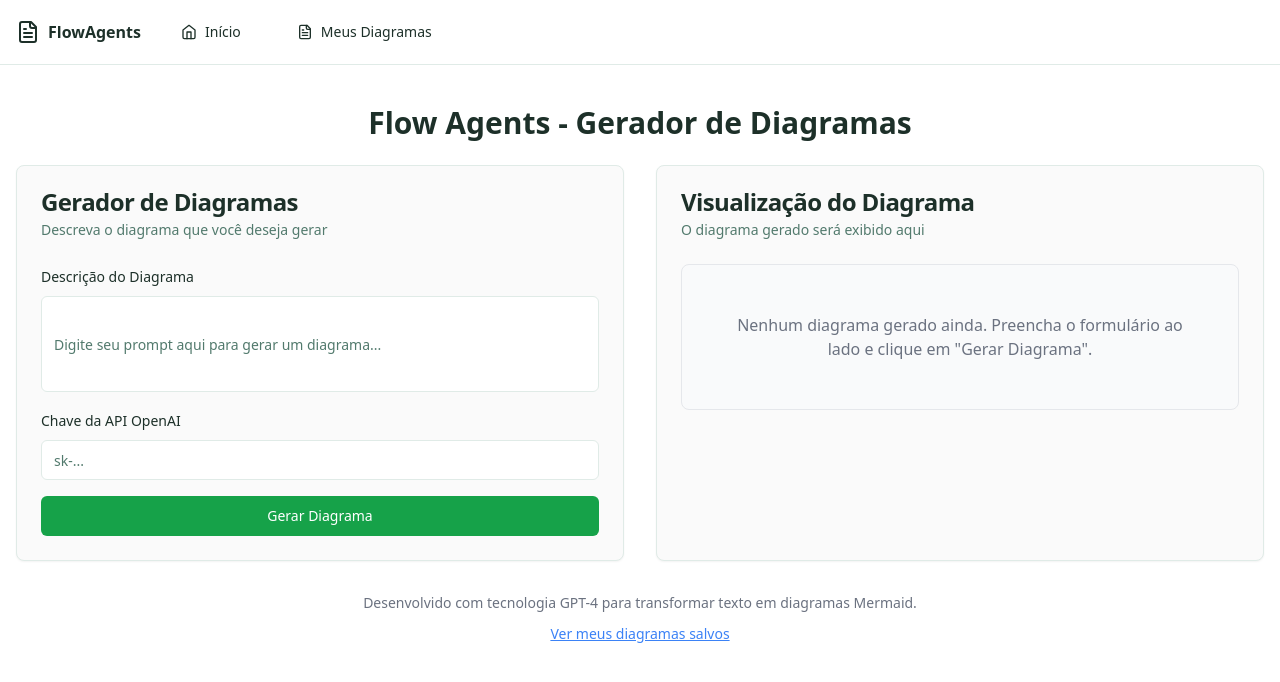
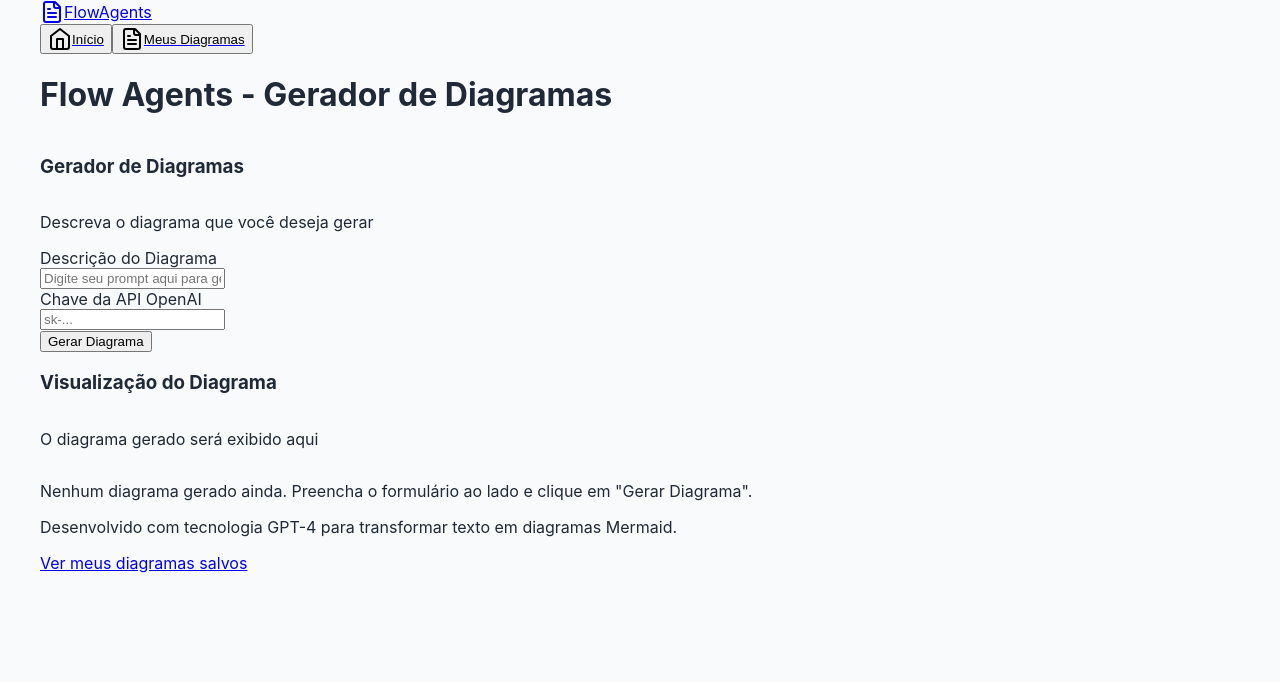
Before and after one commit to diegofornalha/SolidityVisualizer, a Next.js app: page / in a window 1280 px wide. Shown: the top 682 px of the page. Built offline with nearby package versions, Linux system fonts and the light colour scheme.

Commit message:
Simplificado o arquivo globals.css para remover dependência do Tailwind

```diff
--- a/src/styles/globals.css
+++ b/src/styles/globals.css
@@ -1,7 +1,13 @@
-@tailwind base;
-@tailwind components;
-@tailwind utilities;
-@layer base {
+/* Estilos base */
+html, body {
+  margin: 0;
+  padding: 0;
+  font-family: -apple-system, BlinkMacSystemFont, 'Segoe UI', Roboto, 'Helvetica Neue', Arial, sans-serif;
+  background-color: #f9fafb;
+  color: #1f2937;
+}
+
+/* Variáveis de cores */
 :root {
   --background: 0 0% 100%;
   --foreground: 160 25% 15%;
@@ -29,6 +35,8 @@
   --chart-5: 165 65% 40%;
   --radius: 0.5rem;
 }
+
+/* Tema escuro */
 .dark {
   --background: 160 25% 10%;
   --foreground: 160 10% 98%;
@@ -55,17 +63,8 @@
   --chart-4: 170 70% 45%;
   --chart-5: 165 65% 50%;
 }
-}
-@layer base {
-  * {
-    @apply border-border;
-  }
-  body {
-    @apply bg-background text-foreground;
-  }
-}
 
-/* Add gradient effects for buttons and cards */
+/* Efeitos de gradiente */
 .gradient-border {
   background: linear-gradient(to right, hsl(142, 76%, 36%), hsl(160, 84%, 39%));
   padding: 1px;
@@ -80,3 +79,26 @@
 .gradient-hover:hover {
   background-position: 100% 0;
 }
+
+/* Utilitários */
+.container {
+  max-width: 1200px;
+  margin: 0 auto;
+  padding: 0 1rem;
+}
+
+.flex {
+  display: flex;
+}
+
+.flex-col {
+  flex-direction: column;
+}
+
+.items-center {
+  align-items: center;
+}
+
+.justify-between {
+  justify-content: space-between;
+}
```
Lines whose indentation alone changed are shown as unchanged.
